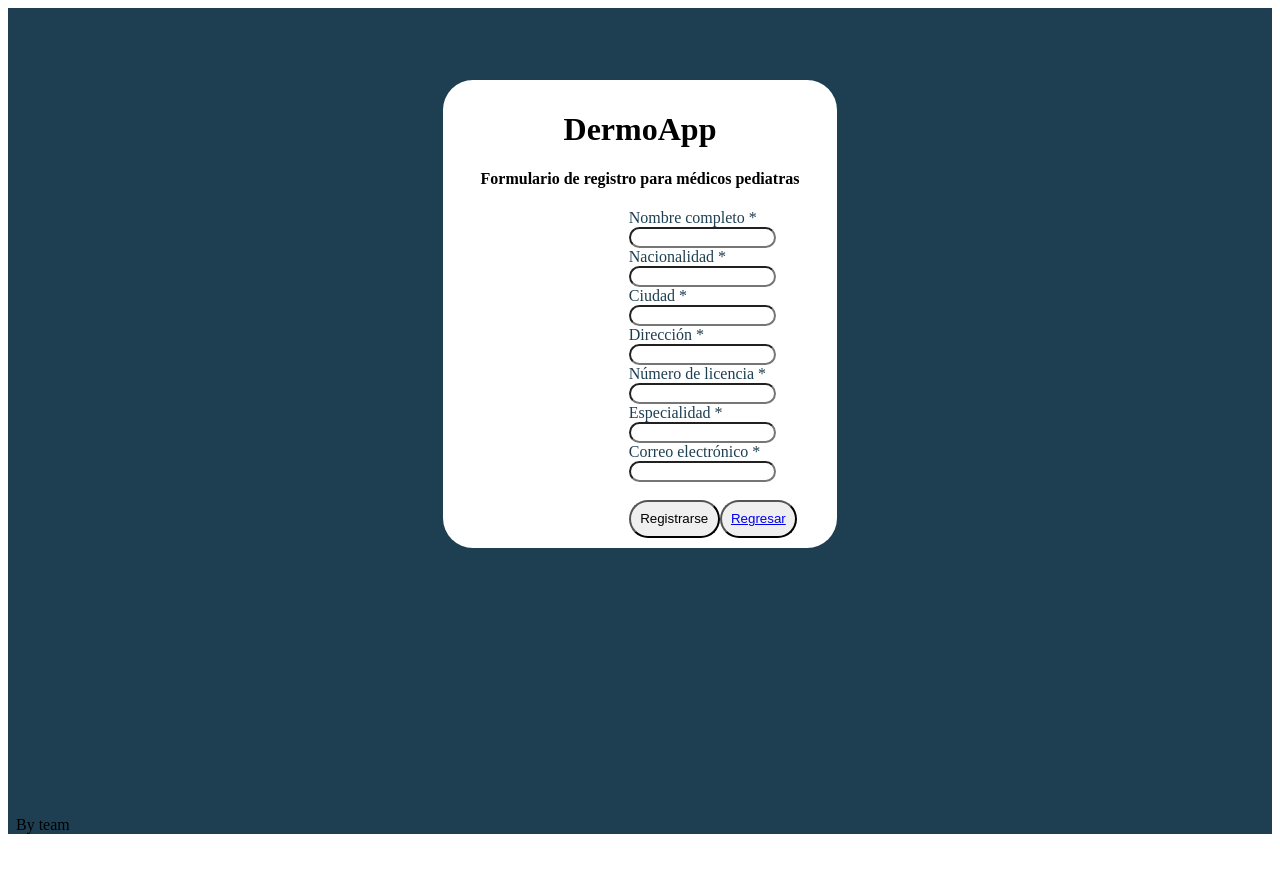
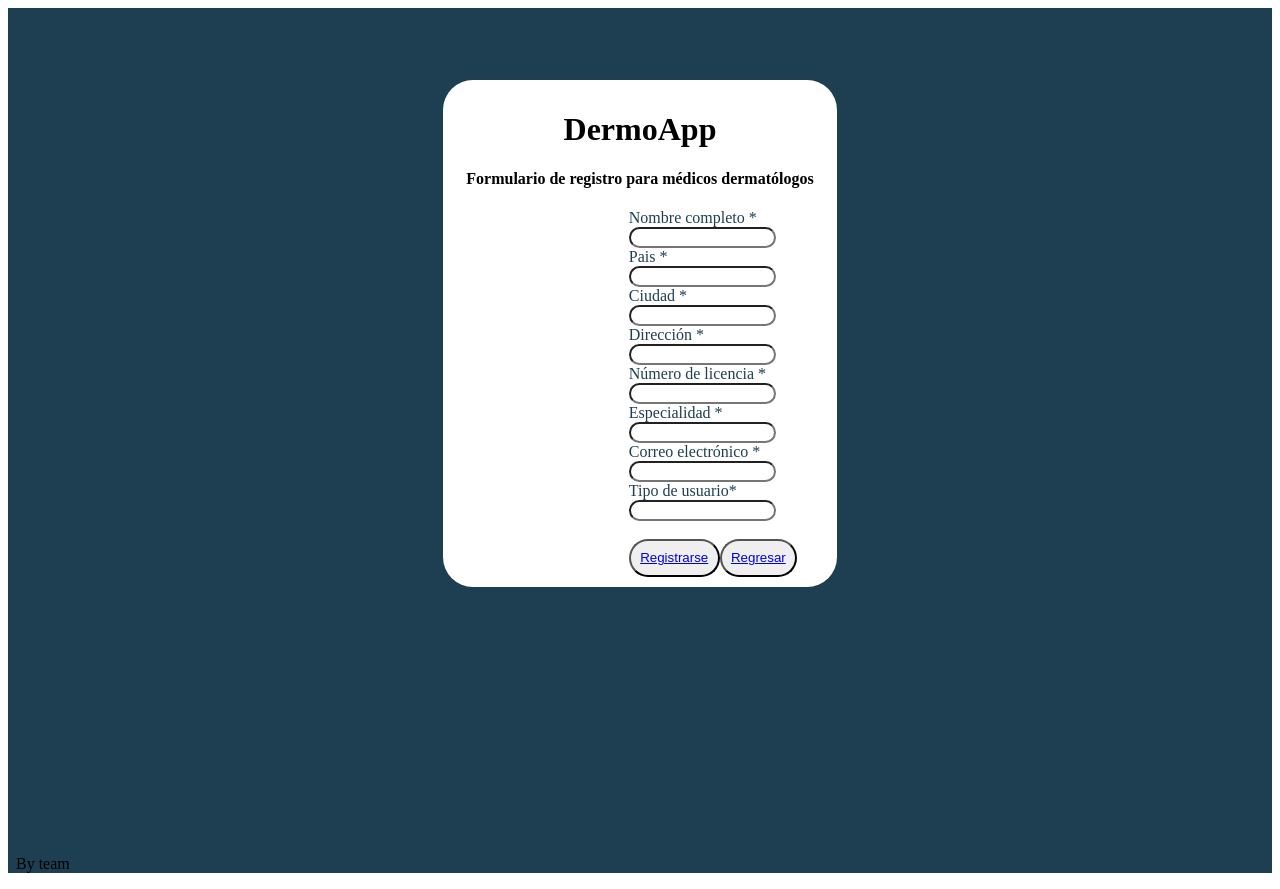
Before and after one commit to maridelvalle15/MISO-dermoapp-grupo12, an Angular app in the folder front/: page /registro in a window 1280 px wide. Before the commit the page ends 850 px from the top, so only its background shows below. Built offline with nearby package versions, Linux system fonts and the light colour scheme.

Commit message:
Ajuste al registro y registro exitoso
Ajuste al registro y registro exitoso

```diff
--- a/front/src/app/app-routing.module.ts
+++ b/front/src/app/app-routing.module.ts
@@ -2,10 +2,12 @@ import { NgModule } from '@angular/core';
 import { RouterModule, Routes } from '@angular/router';
 import { HomeComponent } from './home/home.component';
 import { RegistroComponent } from './registro/registro.component';
+import { RegistroExitosoComponent } from './registro/registro-exitoso/registro-exitoso.component';
 
 const routes: Routes = [
   {path:'',component: HomeComponent},
-  {path:'registro',component: RegistroComponent}
+  {path:'registro',component: RegistroComponent},
+  {path:'registro/registro-exitoso', component:RegistroExitosoComponent}
 ];
 
 @NgModule({
--- /dev/null
+++ b/front/src/app/registro/registro-exitoso/registro-exitoso.component.css
@@ -0,0 +1,28 @@
+html {
+  background-color:#1e3f52 ;
+}
+
+
+
+div {
+  background-color: white;
+  margin: auto;
+  width: 30%;
+  border-radius: 30px;
+  padding: 10px;
+}
+
+button{
+  border-radius: 20px;
+  padding: 0.7em;
+  margin: 0;
+  position: absolute;
+  top: 34%;
+  left: 50%;
+  transform: translate(-50%, -50%);
+
+}
+input{
+  border-radius: 20px;
+  width: 70%;
+}
--- /dev/null
+++ b/front/src/app/registro/registro-exitoso/registro-exitoso.component.html
@@ -0,0 +1,32 @@
+<!DOCTYPE html>
+<html lang="en">
+
+<head>
+  <meta charset="UTF-8">
+  <meta http-equiv="X-UA-Compatible" content="IE=edge">
+  <meta name="viewport" content="width=device-width, initial-scale=1.0">
+  <title>Document</title>
+</head>
+
+<body>
+  <br><br><br><br>
+  <div>
+    <h1 style="text-align: center;">¡Registro exitoso!</h1>
+    <h4 style="text-align: center;">Datos para iniciar sesión</h4>
+
+    <p style="text-align: center;">Correo: </p>
+    <p style="text-align: center;">Contraseña: </p>
+    <button><a href="/">Página inicio </a></button>
+    <br><br><br>
+  </div>
+  <footer>
+    <br><br><br><br><br><br><br><br><br><br><br><br><br><br>
+    <p>By team</p>
+  </footer>
+
+
+
+
+</body>
+
+</html>
--- /dev/null
+++ b/front/src/app/registro/registro-exitoso/registro-exitoso.component.ts
@@ -0,0 +1,15 @@
+import { Component, OnInit } from '@angular/core';
+
+@Component({
+  selector: 'app-registro-exitoso',
+  templateUrl: './registro-exitoso.component.html',
+  styleUrls: ['./registro-exitoso.component.css']
+})
+export class RegistroExitosoComponent implements OnInit {
+
+  constructor() { }
+
+  ngOnInit() {
+  }
+
+}
--- a/front/src/app/registro/registro.component.html
+++ b/front/src/app/registro/registro.component.html
@@ -12,33 +12,36 @@
   <br><br><br><br>
   <div>
     <h1 style="text-align: center;">DermoApp</h1>
-    <h4 style="text-align: center;">Formulario de registro para médicos pediatras</h4>
+    <h4 style="text-align: center;">Formulario de registro para médicos dermatólogos</h4>
     <form>
 
       <label for="nombre">Nombre completo *</label> <br>
-      <input type="text" id="nombre" name="usuario_name"><br>
+      <input type="text" id="nombre" name="nombre"><br>
 
 
-      <label for="nacionalidad">Nacionalidad *</label><br>
-      <input type="text" id="nacionalidad" name="usuario_nacionalidad"><br>
+      <label for="pais">Pais *</label><br>
+      <input type="text" id="pais" name="pais"><br>
 
 
       <label for="ciudad">Ciudad *</label><br>
-      <input type="text" id="ciudad" name="usuario_ciudad"><br>
+      <input type="text" id="ciudad" name="ciudad"><br>
 
       <label for="direccion">Dirección *</label><br>
-      <input type="text" id="direccion" name="usuario_direccion"><br>
+      <input type="text" id="direccion" name="direccion"><br>
 
       <label for="licencia">Número de licencia *</label><br>
-      <input type="number" id="licencia" name="usuario_licencia"><br>
+      <input type="number" id="licencia" name="licencia"><br>
 
       <label for="especialidad">Especialidad *</label><br>
-      <input type="text" id="mail" name="user_mail"><br>
+      <input type="text" id="especialidad" name="especialidad"><br>
 
-      <label for="email">Correo electrónico *</label><br>
-      <input type="email" id="mail" name="usuario_email"><br><br>
+      <label for="correo">Correo electrónico *</label><br>
+      <input type="email" id="mail" name="correo"><br>
 
-      <button><a>Registrarse </a></button>
+      <label for="tipousuario">Tipo de usuario* </label><br>
+      <input type="text" id="tipousuario" name="tipousuario"><br><br>
+
+      <button><a href="/registro/registro-exitoso">Registrarse </a></button>
       <button><a href="/">Regresar </a></button>
 
     </form>
```
Also changed, not shown: front/src/app/registro/registro-exitoso/registro-exitoso.module.ts (added, +15 -0 lines), front/src/app/registro/registro-routing.module.ts (+8 -1 lines).
